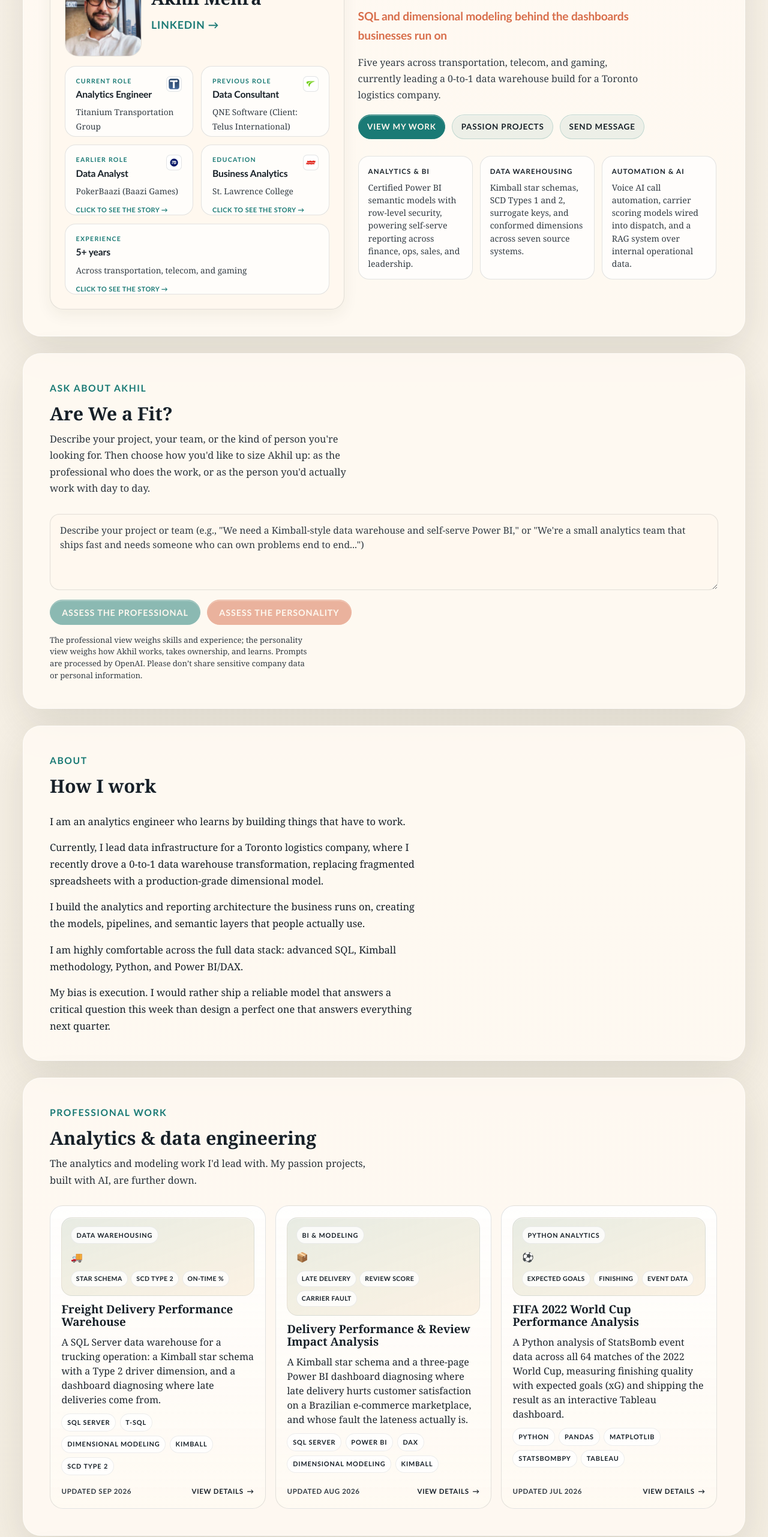
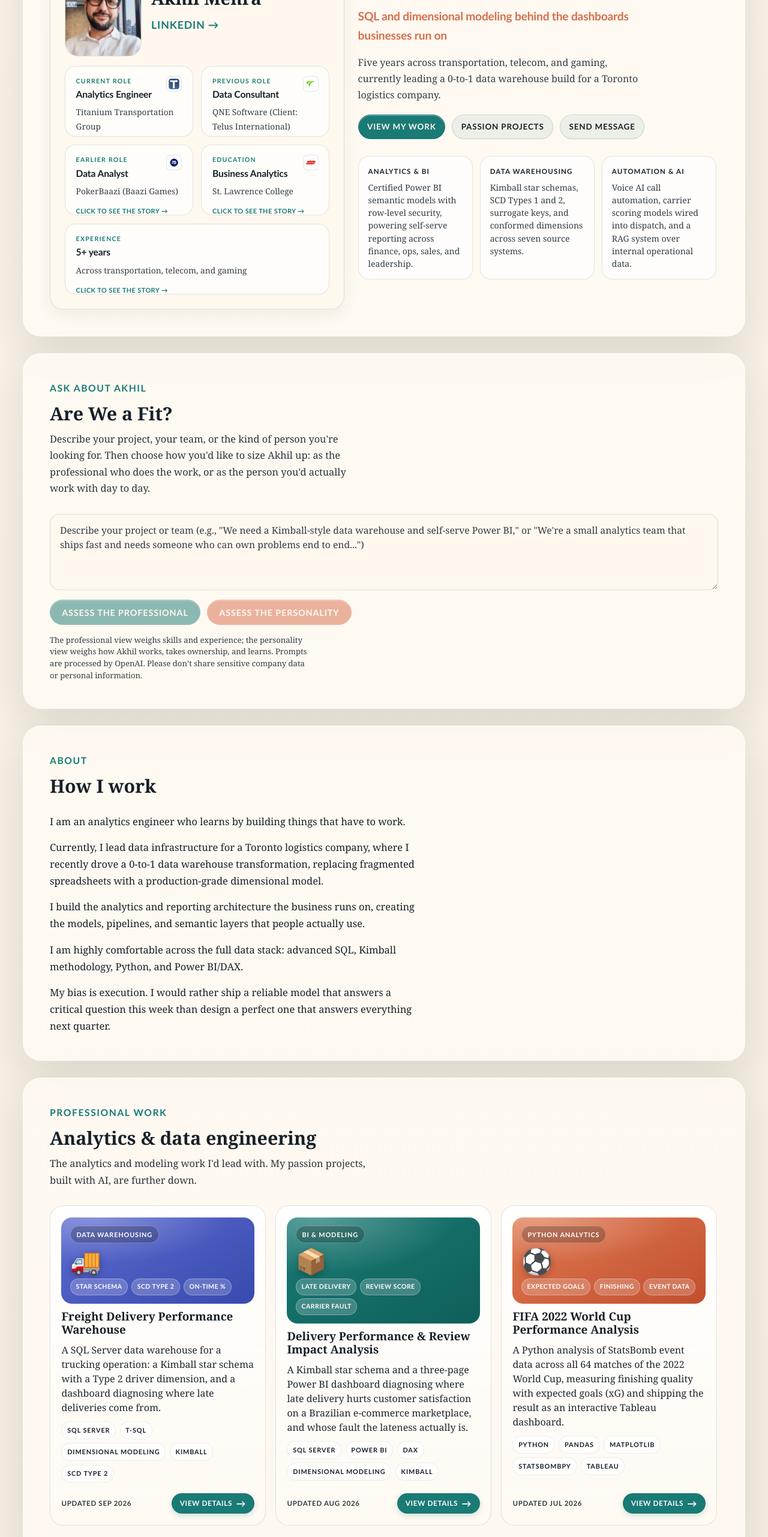
Before and after one commit to Akhilmehra22/akhil-portfolio, a React (Vite) app: page / in a window 1280 px wide. Shown: the part 234-2797 px from the top of the page at 60% size. Built offline with nearby package versions, Linux system fonts and the light colour scheme.

Commit message:
Fix flip flicker, story-paragraph history, restore card colors and lightbox

```diff
--- a/src/data/config.js
+++ b/src/data/config.js
@@ -39,8 +39,8 @@ export const highlights = [
 // cv.md — these are the same facts, just surfaced at a glance. Leave any
 // `url` empty to hide that card's link.
 // Each card can carry a `history` array. When the card is clicked it flips to
-// reveal these lines, so the front stays a clean summary and the story lives on
-// the back. Keep the lines short; they render as a bulleted list.
+// reveal the story on the back. Each array item is one short paragraph, so keep
+// them to two or three per card.
 export const credentials = {
   currentRole: {
     title: 'Analytics Engineer',
@@ -48,12 +48,9 @@ export const credentials = {
     url: '', // TODO: company site, optional
     logo: '/logos/titanium.png',
     history: [
-      'Started as the SQL specialist for the team: built SSRS reports and DAWG reports the business ran on every day.',
-      'Wrote stored procedures to feed the tables and dashboards, and data-quality alerts that flagged wrong or missing information before anyone acted on it.',
-      'Set up sync-check jobs so tables across systems stayed reconciled.',
-      'As the reporting surface grew, I took on the modeling behind it and moved into analytics engineering.',
-      'Led a 0-to-1 data warehouse build: a Kimball star schema with SCD Types 1 and 2 across seven source systems.',
-      'Built certified Power BI semantic models with row-level security for self-serve reporting across finance, ops, sales and leadership, all under Git version control.',
+      'I came in as the SQL specialist for the team. I built the SSRS and DAWG reports the business ran on every day, wrote the stored procedures that fed the tables and dashboards, and set up data-quality alerts that caught wrong or missing information before anyone acted on it, along with sync-check jobs that kept tables reconciled across systems.',
+      'As the reporting surface grew, I took on the modeling behind it and grew into analytics engineering. I led a 0-to-1 data warehouse build, a Kimball star schema with SCD Types 1 and 2 across seven source systems, and turned a pile of spreadsheets into something the business could trust.',
+      'Today I own the Power BI workspaces under Git version control and the certified semantic models, with row-level security, that power self-serve reporting across finance, ops, sales and leadership.',
     ],
   },
   previousRole: {
@@ -65,9 +62,8 @@ export const credentials = {
     url: '', // TODO: company site, optional
     logo: '/logos/telus.png',
     history: [
-      'Built subscriber lifecycle dashboards for a telecom client.',
-      'Ran cohort retention analysis and marketing attribution modeling.',
-      'Turned messy source data into clean, reportable models for stakeholders.',
+      'I worked as a data consultant for a telecom client, building the subscriber lifecycle dashboards their teams used to track the customer base.',
+      'A lot of the work was turning messy source data into clean, reportable models, then running cohort retention analysis and marketing attribution on top of it to answer where customers were coming from and why they left.',
     ],
   },
   earlierRole: {
@@ -76,9 +72,8 @@ export const credentials = {
     url: '', // TODO: company site, optional
     logo: '/logos/pokerbaazi.png',
     history: [
-      'Player segmentation with RFM and K-Means for an online gaming company.',
-      'Funnel analytics, A/B testing, and LTV / churn modeling.',
-      'Executive dashboards in Tableau and Looker.',
+      'This was where I cut my teeth as an analyst, working on the player base for an online gaming company.',
+      'I ran player segmentation with RFM and K-Means, built out funnel analytics and A/B tests, modeled lifetime value and churn, and shipped the executive dashboards in Tableau and Looker that leadership watched.',
     ],
   },
   education: {
@@ -87,18 +82,16 @@ export const credentials = {
     url: '', // TODO: program page, optional
     logo: '/logos/stlawrence.png',
     history: [
-      'Post-graduate program in Business Analytics, Ontario.',
-      'Foundation in statistics, data modeling, and BI tooling.',
-      'The bridge from analyst work into analytics engineering.',
+      'I did a post-graduate program in Business Analytics in Ontario, which gave me the grounding in statistics, data modeling and BI tooling.',
+      'It was the bridge that took me from analyst work into the modeling and engineering side of data.',
     ],
   },
   experience: {
     stat: '5+ years',
     note: 'Across transportation, telecom, and gaming',
     history: [
-      'Transportation and logistics: analytics engineering and data warehousing.',
-      'Telecom: subscriber and retention analytics.',
-      'Online gaming: player and funnel analytics.',
+      'Five years across three very different industries, which is where a lot of my range comes from.',
+      'Transportation and logistics gave me the analytics engineering and data warehousing depth, telecom taught me subscriber and retention analytics, and online gaming was where I learned player and funnel analytics under real volume.',
     ],
   },
 }
--- a/src/index.css
+++ b/src/index.css
@@ -489,12 +489,11 @@ ul {
 }
 
 /* ============================================================
-   Flip cards: front summary flips to reveal the history
+   Flip cards: front summary flips to reveal the story
    ============================================================ */
 .cred-flip {
   perspective: 1200px;
   min-height: 118px;
-  /* the card grows to this when flipped, so the history fits with no scroll */
   --back-h: 118px;
   transition: min-height 520ms cubic-bezier(0.4, 0.15, 0.2, 1);
 }
@@ -514,7 +513,8 @@ ul {
   cursor: pointer;
   outline: none;
 }
-/* only a click (the is-flipped class) turns the card, never hover */
+/* only a click (the is-flipped class) turns the card; hover never sets a
+   transform on the inner, so the flip can never flicker against a hover */
 .cred-flip.is-flipped .cred-flip__inner {
   transform: rotateY(180deg);
 }
@@ -524,7 +524,6 @@ ul {
   border-radius: 20px;
 }
 
-/* the two faces stack; no scrollbars, the container grows instead */
 .cred-flip__face {
   position: absolute;
   inset: 0;
@@ -536,30 +535,29 @@ ul {
 }
 .cred-flip__front {
   transform: rotateY(0deg);
+  transition: transform 160ms ease, box-shadow 160ms ease, border-color 160ms ease;
+}
+/* subtle lift on the front face only, and only while not flipped */
+.cred-flip:not(.is-flipped) .cred-flip__inner:hover .cred-flip__front {
+  transform: rotateY(0deg) translateY(-3px);
+  border-color: var(--line-strong);
+  box-shadow: 0 14px 24px rgba(55, 43, 21, 0.08);
 }
 .cred-flip__back {
   transform: rotateY(180deg);
   background: rgba(26, 122, 117, 0.06);
   border-color: rgba(26, 122, 117, 0.22);
-  /* let the back grow to its content so its height can be measured */
   height: auto;
   min-height: 100%;
 }
-
-/* hover does a small jump only, never a rotation. It nudges the whole card up
-   a touch so it feels responsive, and does not touch the 3D transform. */
 .cred-flip .cred:hover {
   transform: none;
   box-shadow: none;
 }
-.cred-flip:not(.is-flipped):hover {
-  transform: translateY(-3px);
-  transition: transform 160ms ease;
-}
 
 .cred__more {
   margin-top: auto;
-  padding-top: 0.4rem;
+  padding-top: 0.5rem;
   font-family: var(--display);
   font-size: 0.68rem;
   font-weight: 700;
@@ -568,34 +566,24 @@ ul {
   color: var(--teal);
 }
 
+/* history as short story paragraphs */
 .cred__history {
   margin: 0.5rem 0 0;
   padding: 0;
   display: grid;
-  gap: 0.55rem;
+  gap: 0.6rem;
   list-style: none;
+}
+.cred__history li {
   font-family: var(--serif);
-}
-.cred__history li {
-  position: relative;
-  padding-left: 0.95rem;
-  font-size: 0.9rem;
+  font-size: 0.86rem;
   line-height: 1.5;
   color: #172028;
 }
-.cred__history li::before {
-  content: '';
-  position: absolute;
-  left: 0;
-  top: 0.5em;
-  width: 5px;
-  height: 5px;
-  border-radius: 50%;
-  background: var(--teal);
-}
 
 @media (prefers-reduced-motion: reduce) {
-  .cred-flip__inner { transition: none; }
+  .cred-flip__inner,
+  .cred-flip { transition: none; }
 }
 
 .cred__head {
@@ -830,50 +818,88 @@ ul {
    abstract preview art (skeleton bars / gradient shapes + keyword pills)
    instead. Full real screenshots live on the detail page. */
 .card__preview {
-  display: grid;
+  position: relative;
+  display: grid;
+  grid-template-rows: auto 1fr auto;
   gap: 0.55rem;
-  min-height: 6.1rem;
+  min-height: 8.2rem;
   padding: 0.9rem;
-  border: 1px solid rgba(23, 32, 40, 0.08);
   border-radius: 18px;
-  background: linear-gradient(
-      160deg,
-      rgba(26, 122, 117, 0.1),
-      rgba(197, 153, 42, 0.06)
-    ),
-    var(--surface-strong);
-  box-shadow: inset 0 1px 0 rgba(255, 255, 255, 0.48);
+  overflow: hidden;
+  /* accent colors set per-variant below */
+  --a1: #1a7a75;
+  --a2: #0f5f5a;
+  background: linear-gradient(150deg, var(--a1), var(--a2));
+  box-shadow: inset 0 1px 0 rgba(255, 255, 255, 0.18);
+}
+
+/* Soft light bloom so the flat gradient has depth */
+.card__preview::after {
+  content: '';
+  position: absolute;
+  inset: 0;
+  background: radial-gradient(
+    120% 90% at 15% 0%,
+    rgba(255, 255, 255, 0.28),
+    rgba(255, 255, 255, 0) 60%
+  );
+  pointer-events: none;
+}
+
+.card__preview--teal {
+  --a1: #1a7a75;
+  --a2: #0f5f5a;
+}
+.card__preview--coral {
+  --a1: #e07a52;
+  --a2: #c14f2e;
+}
+.card__preview--gold {
+  --a1: #d8a63a;
+  --a2: #b07d16;
+}
+.card__preview--indigo {
+  --a1: #5b6ad0;
+  --a2: #384aad;
+}
+.card__preview--purple {
+  --a1: #8a63c8;
+  --a2: #653b9e;
+}
+.card__preview--crimson {
+  --a1: #d1495b;
+  --a2: #a32e42;
 }
 
 .card__preview-label {
+  position: relative;
+  z-index: 1;
   justify-self: start;
   font-family: var(--display);
   font-size: 0.68rem;
-  font-weight: 700;
+  font-weight: 800;
   letter-spacing: 0.08em;
   text-transform: uppercase;
-  color: var(--ink);
-  background: rgba(255, 255, 255, 0.78);
-  border: 1px solid rgba(23, 32, 40, 0.08);
+  color: #fff;
+  background: rgba(0, 0, 0, 0.22);
+  border: 1px solid rgba(255, 255, 255, 0.25);
   border-radius: 999px;
-  padding: 0.28rem 0.55rem;
-}
-
-.card__preview-art {
-  display: flex;
-  align-items: flex-end;
-  gap: 0.35rem;
-  height: 2.4rem;
-}
-
-.card__preview-bar {
-  flex: 1;
-  border-radius: 6px 6px 2px 2px;
-  background: linear-gradient(180deg, var(--teal), rgba(26, 122, 117, 0.35));
-  opacity: 0.85;
+  padding: 0.28rem 0.6rem;
+}
+
+.card__preview-icon {
+  position: relative;
+  z-index: 1;
+  justify-self: start;
+  align-self: center;
+  font-size: 2.6rem;
+  line-height: 1;
+  filter: drop-shadow(0 3px 6px rgba(0, 0, 0, 0.28));
 }
 
 .card__preview-tags {
+  position: relative;
+  z-index: 1;
   display: flex;
   flex-wrap: wrap;
   gap: 0.35rem;
@@ -885,11 +911,11 @@ ul {
   font-weight: 700;
   letter-spacing: 0.04em;
   text-transform: uppercase;
-  color: var(--ink);
-  background: rgba(255, 255, 255, 0.78);
-  border: 1px solid rgba(23, 32, 40, 0.08);
+  color: #fff;
+  background: rgba(255, 255, 255, 0.2);
+  border: 1px solid rgba(255, 255, 255, 0.3);
   border-radius: 999px;
-  padding: 0.24rem 0.5rem;
+  padding: 0.24rem 0.55rem;
 }
 
 .card__shot {
@@ -1052,20 +1078,30 @@ ul {
 
 .card__link {
   font-family: var(--display);
-  font-size: 0.72rem;
-  font-weight: 700;
-  letter-spacing: 0.06em;
-  text-transform: uppercase;
-  color: var(--ink);
+  font-size: 0.74rem;
+  font-weight: 800;
+  letter-spacing: 0.05em;
+  text-transform: uppercase;
+  color: #fff;
+  background: var(--teal);
+  border-radius: 999px;
+  padding: 0.45rem 0.85rem;
   display: inline-flex;
   align-items: center;
-  gap: 0.35rem;
-  transition: color 160ms ease, gap 160ms ease;
+  gap: 0.4rem;
+  box-shadow: 0 3px 10px rgba(26, 122, 117, 0.22);
+  transition: background-color 160ms ease, gap 160ms ease, transform 160ms ease;
+}
+
+.card__link span {
+  font-size: 1rem;
+  line-height: 1;
 }
 
 .card__link:hover {
-  color: var(--teal);
-  gap: 0.6rem;
+  background: #12605b;
+  gap: 0.65rem;
+  transform: translateX(2px);
 }
 
 .card__link--pending {
@@ -1265,18 +1301,105 @@ ul {
 }
 
 .project-detail__gallery .card__shot {
-  max-height: 480px;
+  max-height: 520px;
   object-fit: contain;
-  transition: max-height 260ms ease, transform 260ms ease;
 }
 
 .card__shot--expandable {
   cursor: zoom-in;
 }
 
-.project-detail__gallery .card__shot--expandable.is-zoomed {
-  max-height: 760px;
+/* "Enlarge" affordance on the gallery image */
+.carousel__expand {
+  position: absolute;
+  top: 0.7rem;
+  right: 0.7rem;
+  z-index: 2;
+  font-family: var(--display);
+  font-size: 0.74rem;
+  font-weight: 800;
+  letter-spacing: 0.04em;
+  text-transform: uppercase;
+  color: #fff;
+  background: rgba(23, 32, 40, 0.78);
+  border: 1px solid rgba(255, 255, 255, 0.35);
+  border-radius: 999px;
+  padding: 0.4rem 0.7rem;
+  cursor: pointer;
+  box-shadow: 0 4px 12px rgba(0, 0, 0, 0.25);
+  transition: background-color 160ms ease;
+}
+
+.carousel__expand:hover {
+  background: var(--teal);
+}
+
+/* Lightbox — full-size screenshot overlay */
+.lightbox {
+  position: fixed;
+  inset: 0;
+  z-index: 200;
+  display: grid;
+  place-items: center;
+  padding: clamp(1rem, 4vw, 3rem);
+  background: rgba(18, 22, 26, 0.86);
+  backdrop-filter: blur(4px);
   cursor: zoom-out;
+  animation: lightbox-in 180ms ease;
+}
+
+@keyframes lightbox-in {
+  from {
+    opacity: 0;
+  }
+  to {
+    opacity: 1;
+  }
+}
+
+.lightbox__img {
+  max-width: min(1200px, 96vw);
+  max-height: 90vh;
+  object-fit: contain;
+  border-radius: 12px;
+  box-shadow: 0 30px 80px rgba(0, 0, 0, 0.5);
+  cursor: default;
+}
+
+.lightbox__close {
+  position: absolute;
+  top: 1.1rem;
+  right: 1.3rem;
+  width: 46px;
+  height: 46px;
+  border-radius: 50%;
+  border: 2px solid rgba(255, 255, 255, 0.4);
+  background: rgba(0, 0, 0, 0.4);
+  color: #fff;
+  font-size: 1.8rem;
+  line-height: 1;
+  display: grid;
+  place-items: center;
+  cursor: pointer;
+  transition: background-color 160ms ease, transform 160ms ease;
+}
+
+.lightbox__close:hover {
+  background: var(--coral);
+  transform: scale(1.08);
+}
+
+.lightbox__nav {
+  position: fixed;
+  top: 50%;
+}
+
+.lightbox__nav.carousel__nav--prev {
+  left: clamp(0.8rem, 3vw, 2rem);
+}
+
+.lightbox__nav.carousel__nav--next {
+  right: clamp(0.8rem, 3vw, 2rem);
 }
 
 .project-detail__overview {
```
